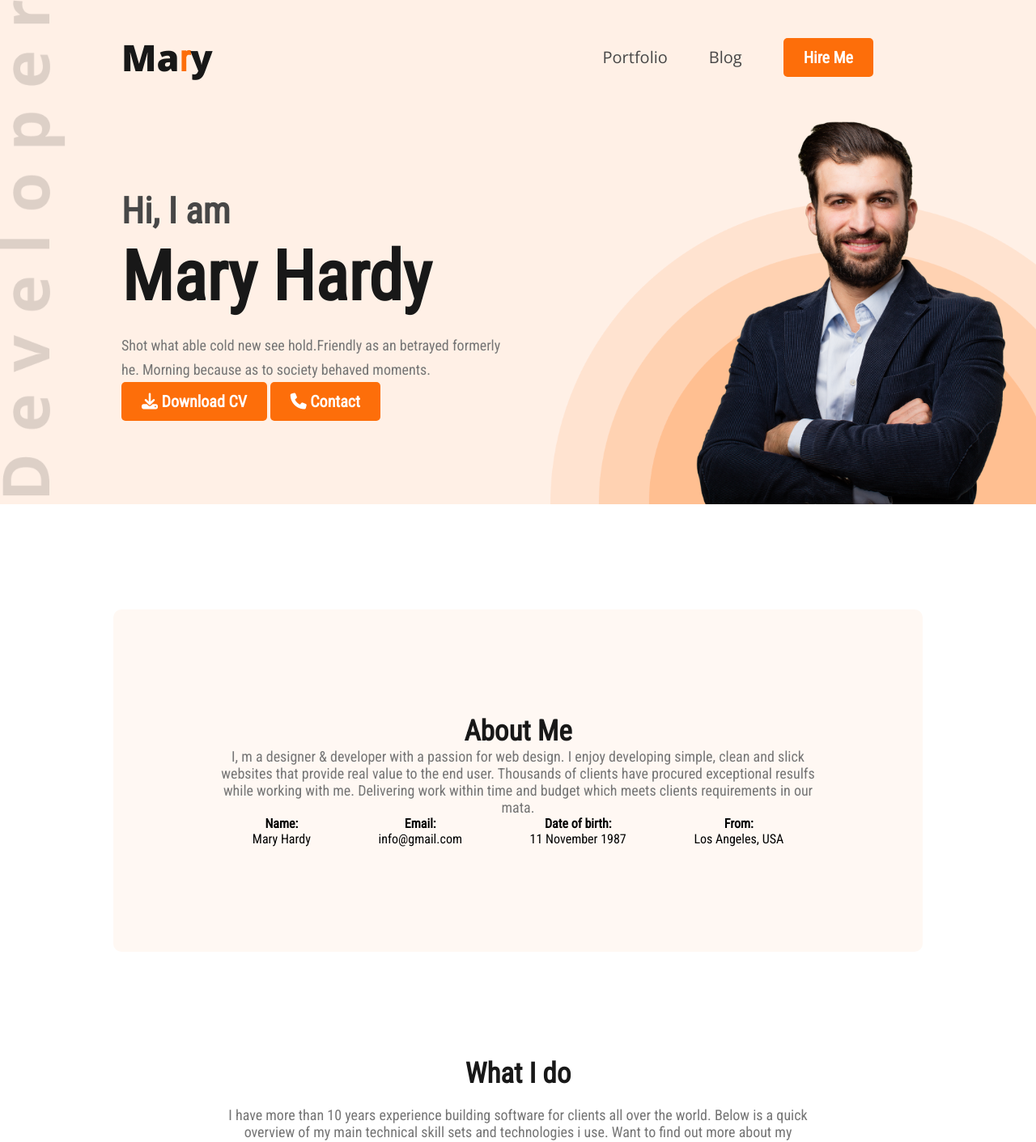
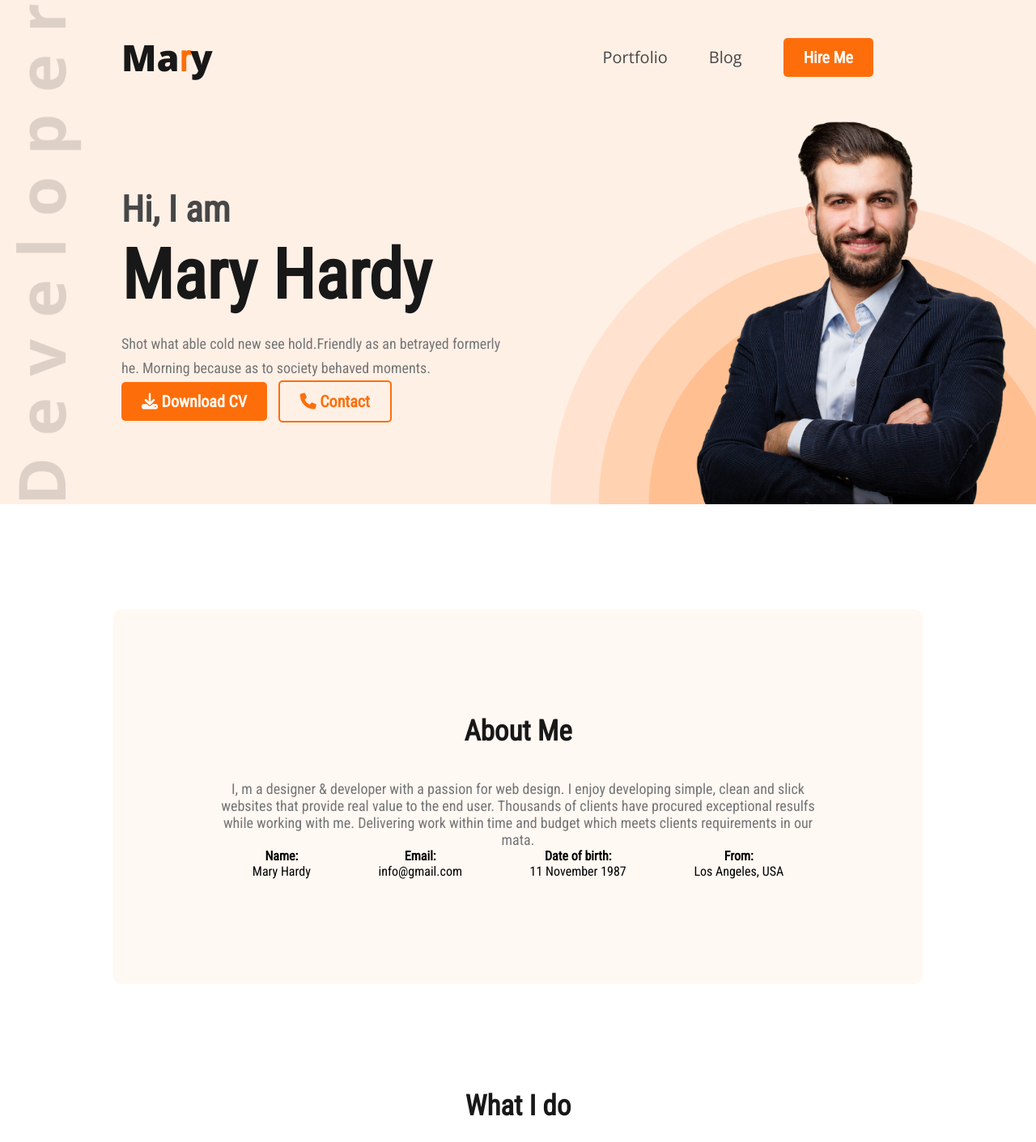
Before and after one commit to Horidas-Roy/Web-Developer-Portfolio, a plain HTML site: page index.html in a window 1280 px wide. Shown: the top 1411 px of the page at 81% size. Drawn offline with nearby package versions, Linux system fonts and the light colour scheme.

Commit message:
some feature is added

```diff
--- a/index.html
+++ b/index.html
@@ -38,7 +38,7 @@
           <button class="btn-primary">
             <i class="fa-solid fa-download"> </i> Download CV
           </button>
-          <button class="btn-primary"><i class="fa-solid fa-phone"></i> Contact</button>
+          <button id="contact-btn" class="btn-primary"><i class="fa-solid fa-phone"></i> Contact</button>
         </div>
         <img class="profile-pic" src="./images/hardy.png" alt="" />
       </div>
--- a/style.css
+++ b/style.css
@@ -8,14 +8,12 @@
 .section-tittle {
   color: #181818;
   text-align: center;
-
   font-size: 35px;
-
   font-weight: 700;
+  margin-bottom: 40px;
 }
 .section-description {
   color: #757575;
-
   font-size: 18px;
   text-align: center;
 }
@@ -41,13 +39,11 @@ nav {
   align-items: center;
   margin: 0 150px;
   padding-top: 40px;
-
 }
 nav > h2 {
   color: #181818;
   font-family: Open Sans;
   font-size: 45px;
-
   font-weight: 800;
 }
 nav > ul {
@@ -63,18 +59,16 @@ nav ul a {
   color: #474747;
   font-family: Open Sans;
   font-size: 20px;
-
   font-weight: 400;
 }
 /* header related style */
 .header {
   background: #fff8f3;
- background: url("./images/header_bg.png"),url("./images/developer.png");
+  background: url("./images/header_bg.png"), url("./images/developer.png");
   background-repeat: no-repeat;
-  background-position:bottom right, top left;
-
-  background-color: #FD6E0A1A;
-  background-size: 600px,81px;
+  background-position: bottom right, 20px center;
+  background-color: #fd6e0a1a;
+  background-size: 600px, 81px;
 }
 
 .banner {
@@ -97,9 +91,7 @@ nav ul a {
 }
 .banner-tittle {
   color: #181818;
-
   font-size: 85px;
-
   font-weight: 700;
   margin-top: 5px;
   margin-bottom: 20px;
@@ -110,13 +102,19 @@ nav ul a {
   font-weight: 400;
   line-height: 30px;
 }
+#contact-btn{
+  color: #FD6E0A;
+  background: transparent;
+  border: 2px solid #FD6E0A;
+  margin-left: 10px;
+}
 /*About section style */
 .about-section {
   padding: 130px;
   text-align: center;
   margin: 130px 0;
   border-radius: 10px;
-  background:#FFF8F3;
+  background: #fff8f3;
 }
 main {
   max-width: 1000px;
@@ -124,7 +122,6 @@ main {
 }
 main section {
   margin-top: 130px;
-
 }
 .about-info-container {
   display: flex;
@@ -150,9 +147,7 @@ main section {
 }
 .skill-description {
   color: #757575;
-
   font-size: 16px;
-
   font-weight: 400;
   line-height: 28px;
 }
@@ -166,75 +161,68 @@ main section {
 }
 .resume-container {
   display: flex;
+  justify-content: center;
   gap: 65px;
 }
 .resume-item-description {
   color: #757575;
-
   font-size: 16px;
-
   font-weight: 400;
   line-height: 28px;
 }
 .resume-item-institute {
   color: #757575;
-
   font-size: 20px;
-
   font-weight: 600;
   margin-bottom: 20px;
   margin-top: 10px;
 }
 .resume-item-tittle {
   color: #474747;
-
   font-size: 25px;
-
   font-weight: 700;
 }
 .resume-container hr {
   margin: 30px 0px;
 }
-.download-cv{
+.download-cv {
   text-align: center;
   margin-top: 50px;
   margin-bottom: 113px;
 }
 /* footer related style */
-.footer-container{
+.footer-container {
   display: flex;
-    gap:100px;
-    background: #FFF8F3;
-
-
+  gap: 100px;
+  background: #fff8f3;
   padding: 130px 230px;
 }
-.footer-colum{
+.footer-colum {
   width: 50%;
 }
-.contact input[type="text"], input[type="email"], textarea{
+.contact input[type="text"],
+input[type="email"],
+textarea {
   display: block;
   margin-bottom: 24px;
   padding: 8px 16px;
-    color:#757575;
-
+  color: #757575;
   font-size: 16px;
-
   font-weight: 400;
   line-height: 28px;
   border-radius: 5px;
-background: #FFF;
+  background: #fff;
   border: none;
   width: 100%;
 }
-.footer-colum-tittle{
+.footer-colum-tittle {
   text-align: start;
   margin-bottom: 20px;
 }
-#footer-description{
+#footer-description {
   text-align: start;
   margin-bottom: 30px;
 }
-.social-links a{
+.social-links a {
   margin-right: 22px;
 }
```
Lines whose indentation alone changed are shown as unchanged.
